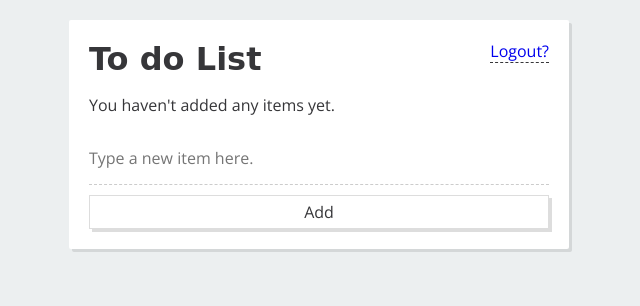
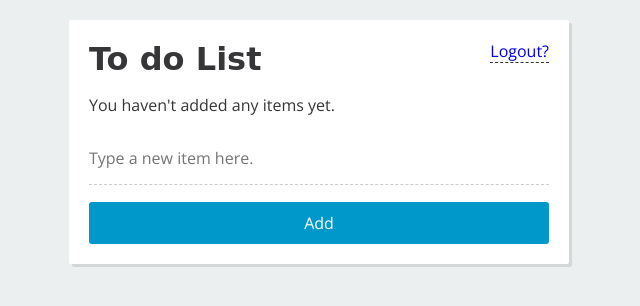
Before and after one commit to arin8000/todo, a PHP site: page / in a window 1280 px wide. Shown: the top 306 px of the page, without its empty margins (321-961 px from the left). Run offline with PHP 8.4, Linux system fonts and the light colour scheme; a user stored in the database is signed in; data that the repository does not hold is empty; some web fonts are replaced.

```diff
--- a/css/main.css
+++ b/css/main.css
@@ -78,13 +78,30 @@ Done button
 /*
 Submit button
  */
+/*.submit {*/
+    /*background-color: #fff;*/
+    /*padding: 5px 10px;*/
+    /*border: 1px solid #ddd;*/
+    /*width: 100%;*/
+    /*margin-top: 10px;*/
+    /*box-shadow: 3px 3px 0 #ddd;*/
+/*}*/
 .submit {
-    background-color: #fff;
-    padding: 5px 10px;
-    border: 1px solid #ddd;
-    width: 100%;
-    margin-top: 10px;
-    box-shadow: 3px 3px 0 #ddd;
+    padding:10px;
+    color:#fff;
+    background:#0098cb;
+    width:100%;
+    border:0px;
+    border-radius: 3px;
+    cursor:pointer;
+    display: block;
+    margin:0 auto;
+    margin-top: 17px;
+    cursor:pointer;
+}
+
+input[type="submit"]:hover{
+    background:#00b8eb;
 }
 
 /*
```
